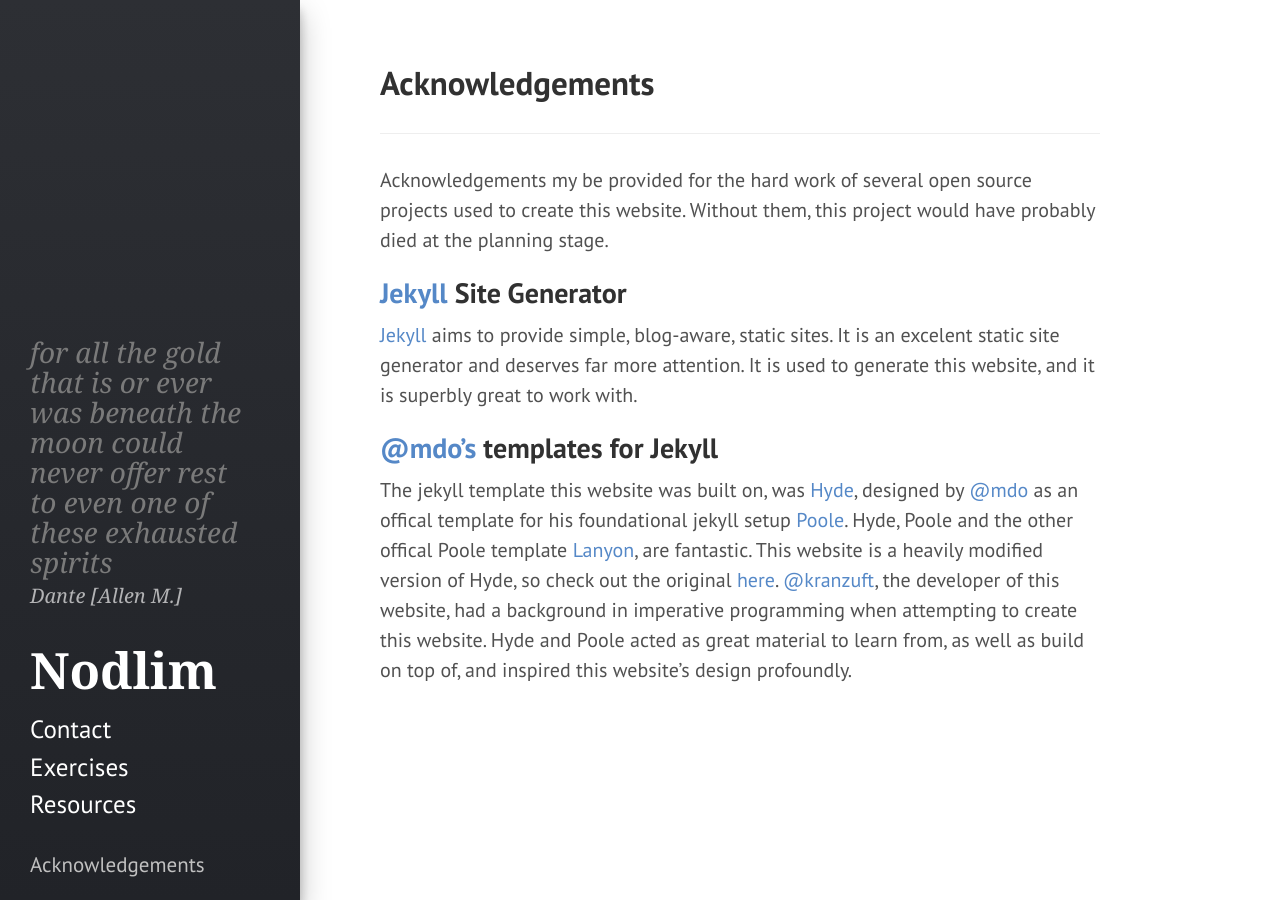
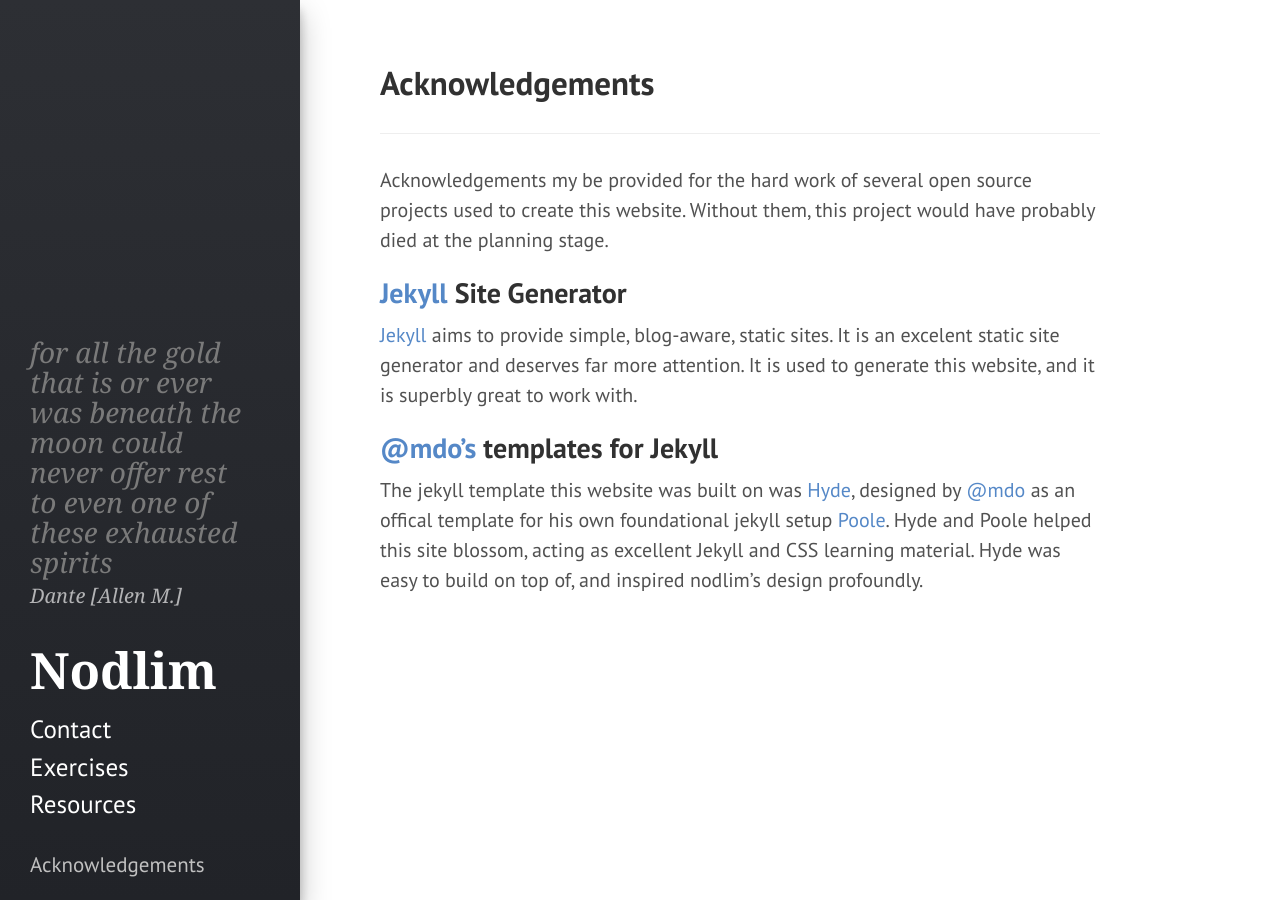
Before and after one commit to kranzuft/nodlim_old, a Jekyll site: the page built from acknowledgements.md, in a window 1280 px wide. Built offline with Jekyll 4.4.1, drawn with Linux system fonts in a browser that asks for light colours.

Commit message:
rewrote acknowledgements to be more concise

```diff
--- a/acknowledgements.md
+++ b/acknowledgements.md
@@ -12,16 +12,15 @@
 
 Acknowledgements my be provided for the hard work of several open source projects used to create this website. Without them, this project would have probably died at the planning stage.
 
-## [Jekyll][jekyll] Site Generator
+## [Jekyll][jekyll-web] Site Generator
 
-[Jekyll][jekyll] aims to provide simple, blog-aware, static sites. It is an excelent static site generator and deserves far more attention. It is used to generate this website, and it is superbly great to work with.
+[Jekyll][jekyll-web] aims to provide simple, blog-aware, static sites. It is an excelent static site generator and deserves far more attention. It is used to generate this website, and it is superbly great to work with.
 
-## [@mdo's][mdo] templates for Jekyll
+## [@mdo's][mdo-twitter] templates for Jekyll
 
-The jekyll template this website was built on, was [Hyde][hyde], designed by [@mdo][mdo] as an offical template for his foundational jekyll setup [Poole][poole]. Hyde, Poole and the other offical Poole template [Lanyon][lanyon], are fantastic. This website is a heavily modified version of Hyde, so check out the original [here][hyde]. [@kranzuft]({{ kranzuft_twit }}), the developer of this website, had a background in imperative programming when attempting to create this website. Hyde and Poole acted as great material to learn from, as well as build on top of, and inspired this website's design profoundly.
+The jekyll template this website was built on was [Hyde][hyde-web], designed by [@mdo][mdo-twitter] as an offical template for his own foundational jekyll setup [Poole][poole-web]. Hyde and Poole helped this site blossom, acting as excellent Jekyll and CSS learning material. Hyde was easy to build on top of, and inspired nodlim's design profoundly.
 
-[jekyll]: http://jekyllrb.com/
-[lanyon]: http://lanyon.getpoole.com
-[poole]: http://getpoole.com
-[mdo]: http://twitter.com/mdo
-[hyde]: http://hyde.getpoole.com
+[jekyll-web]: http://jekyllrb.com/
+[poole-web]: http://getpoole.com
+[mdo-twitter]: http://twitter.com/mdo
+[hyde-web]: http://hyde.getpoole.com
```
